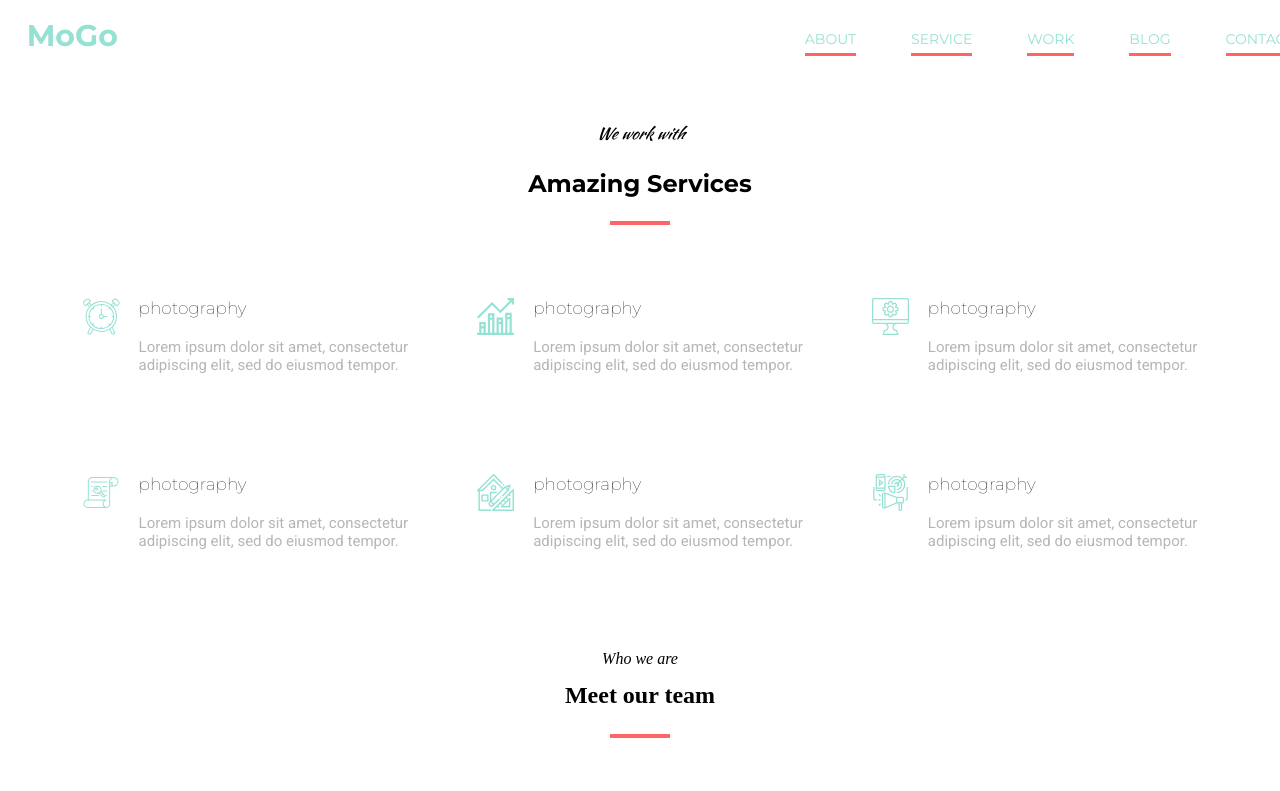
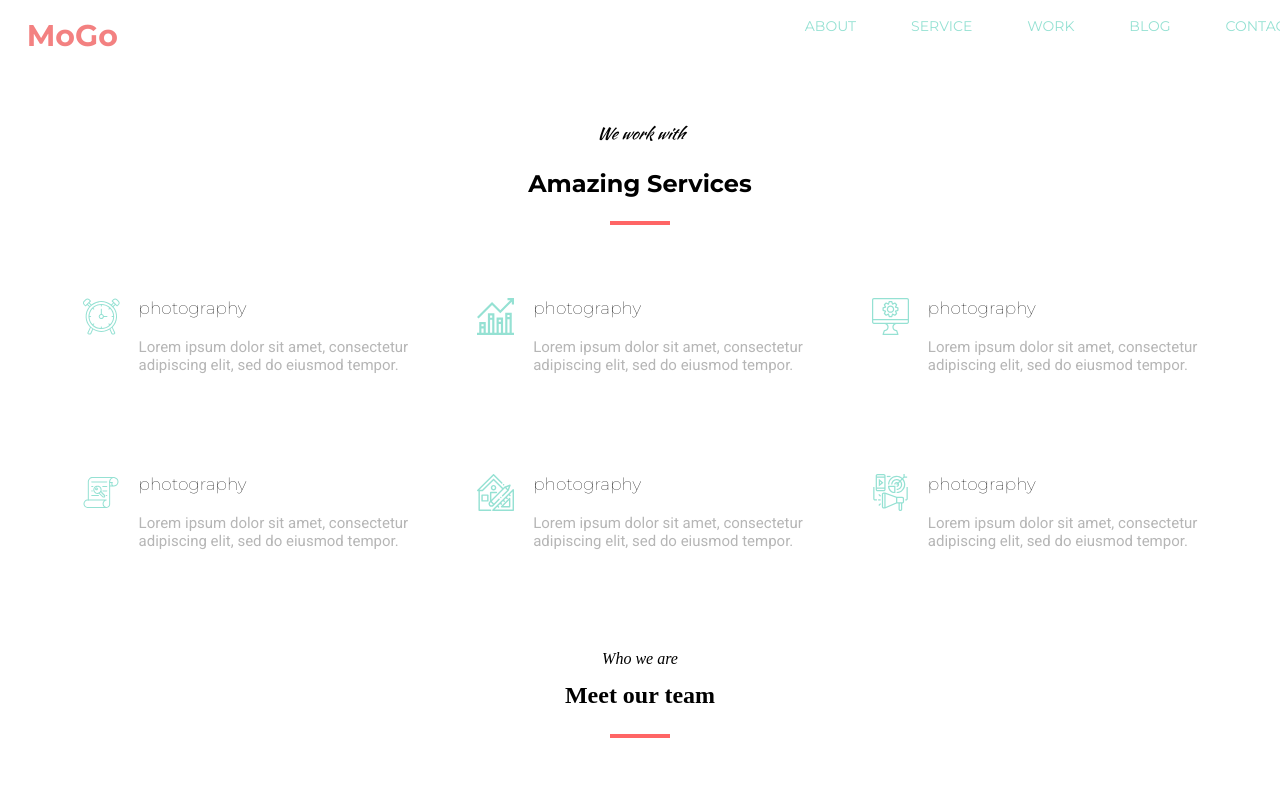
Before and after one commit to Taras405/Mogo, a plain HTML site: page index.html in a window 1280 px wide. In both pictures the pointer is over the element "MoGo". Shown: the top 791 px of the page. Drawn offline with Linux system fonts and the light colour scheme.

Commit message:
update css

```diff
--- a/style.css
+++ b/style.css
@@ -3,7 +3,7 @@
     margin: 0;
 }
 
-.ul-header{
+.ul-header {
     justify-content: center;
     display: flex;
     gap: 55px;
@@ -12,46 +12,57 @@
     margin-top: 17px;
 }
 
-a{
+a {
     text-decoration: none;
     font-family: 'Montserrat', sans-serif;
 }
 
-.li-h{
+.li-h {
     margin-right: 632px;
     font-family: 'Montserrat', sans-serif;
 }
 
-.a-li{
+h1 {
+    transition: color 150ms linear;
+}
+
+h1:hover {
+    color: #F38181;
+    transition: color 200ms linear;
+}
+
+.a-li {
     font-weight: 400;
     font-size: 14px;
     line-height: 17px;
     color: #95E1D3;
     cursor: pointer;
+    transition: 200ms linear;
 }
 
-.a-li:hover{
+.a-li:hover {
     color: #F38181;
+    transition: color 200ms linear;
 }
 
-.a-li::before {
+.a-li:hover::before {
     content: "";
     display: block;
     position: relative;
     bottom: -26px;
-    height: 3px;
+    height: 2px;
     background-color: #ff6565;
-    margin: 10px auto 0;
+    transition: bottom 200ms linear;
 }
 
-h1{
+h1 {
     font-weight: bold;
     font-size: 30px;
     color: #95E1D3;
     cursor: pointer;
 }
 
-.section-1{
+.section-1 {
     display: block;
     text-align: center;
 }
@@ -66,45 +77,45 @@ h1{
     margin-top: 68px;
 }
 
-.section-2{
+.section-2 {
     display: flex;
     flex-wrap: wrap;
     gap: 69px;
     justify-content: center;
 }
 
-.down{
+.down {
     margin-bottom: 100px;
     margin-top: 100px;
 }
 
-.p-s2{
+.p-s2 {
     font-family: 'Roboto', sans-serif;
     font-weight: 400;
     font-size: 15px;
     color: #B6B6B6;
 }
 
-.h2-s2{
+.h2-s2 {
     font-family: 'Montserrat', sans-serif;
     font-weight: 100;
     font-size: 17px;
     margin-bottom: 20px;
 }
 
-.svg{
+.svg {
     width: 37px;
     height: 37px;
     margin-right: -50px;
 }
 
-.div-box{
+.div-box {
     text-align: center;
     margin-top: 100px;
     margin-bottom: 85px;
 }
 
-.p-not-s{
+.p-not-s {
     text-align: center;
     font-family: 'Roboto', sans-serif;
     font-weight: 400;
@@ -114,7 +125,7 @@ h1{
     margin-bottom: 27px;
 }
 
-.section-3{
+.section-3 {
     display: flex;
     flex-wrap: wrap;
     justify-content: center;
@@ -143,13 +154,13 @@ h1{
     margin-bottom: 80px;
 }
 
-hr{
+hr {
     width: 1200px;
     margin-left: auto;
     margin-right: auto;
 }
 
-.footer{
+.footer {
     width: 1200px;
     display: flex;
     justify-content: center;
@@ -157,7 +168,7 @@ hr{
     margin-right: auto;
 }
 
-.p-f{
+.p-f {
     margin-right: 523px;
     margin-top: 22px;
     margin-bottom: 20px;
@@ -167,7 +178,7 @@ hr{
     line-height: 17px;
 }
 
-form{
+form {
     display: flex;
 }
 
@@ -181,7 +192,7 @@ form{
     color: #B6B6B6;
 }
 
-.button-f{
+.button-f {
     width: 150px;
     height: 40px;
     font-family: 'Montserrat', sans-serif;
@@ -191,7 +202,21 @@ form{
     font-weight: bold;
     font-size: 14px;
     text-align: center;
+    text-transform: uppercase;
     cursor: pointer;
+    transition: 250ms ease-out;
+}
+
+.button-f:hover {
+    color: #F38181;
+    text-decoration: underline;
+    box-shadow: 0 3px 5px -1px rgba(0, 0, 0, 0.800);
+    transform: scale(1.02);
+    transition: 250ms ease-out;
+}
+
+.email:focus {
+    border: 1px solid #333333;
 }
 
 .secvices::before {
```
